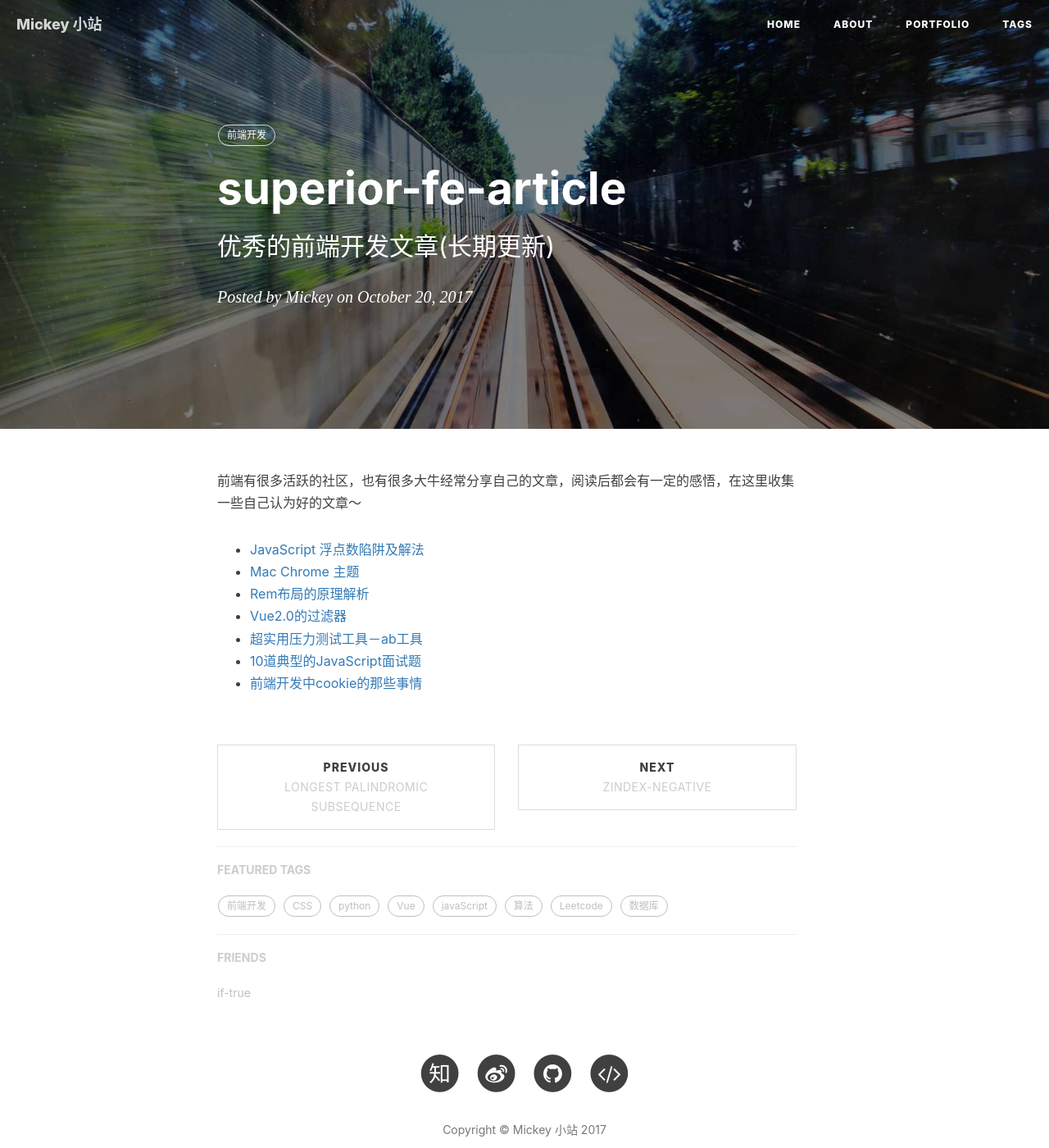
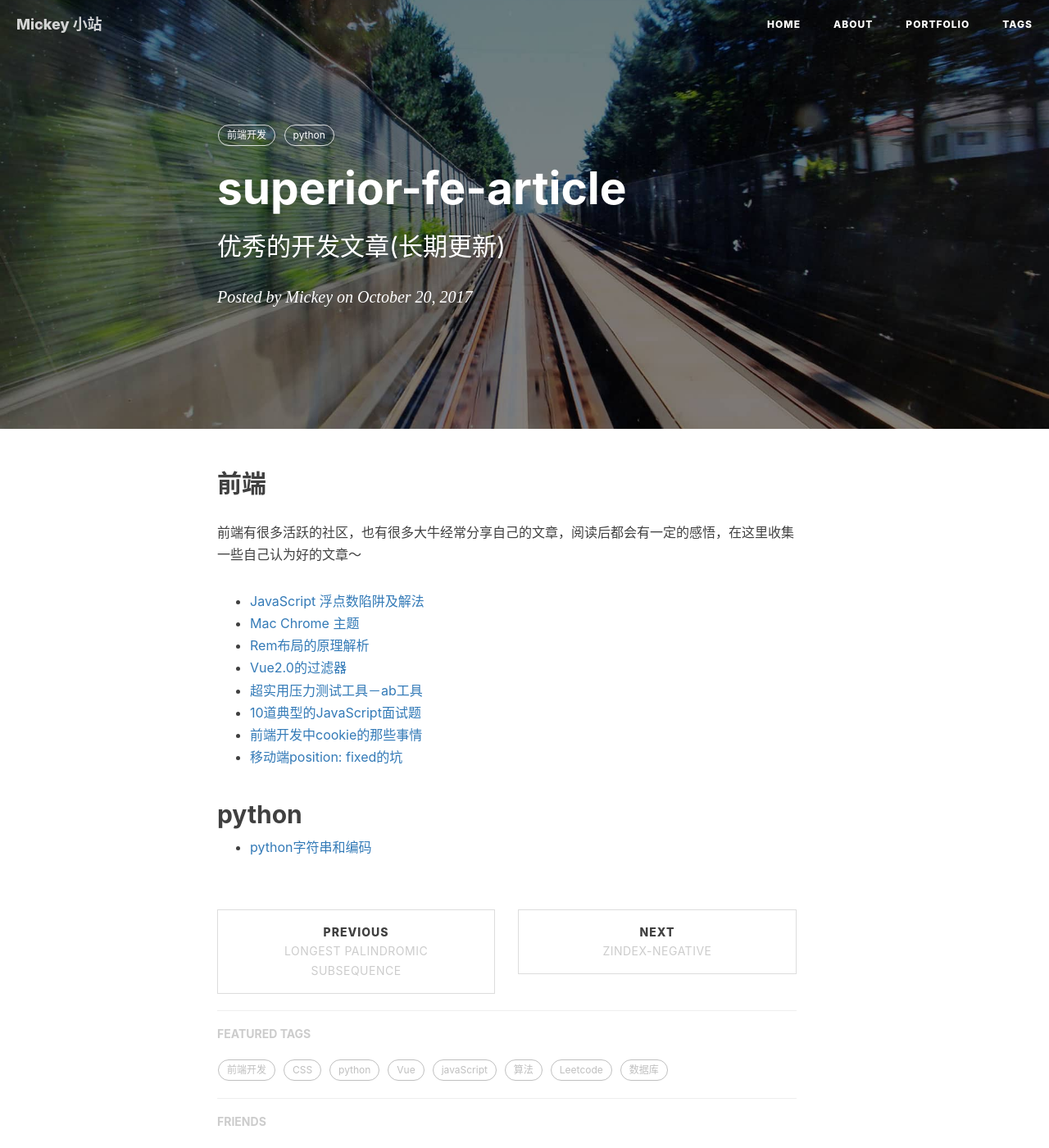
Before and after one commit to mickey0524/mickey0524.github.io, a Jekyll site: the page built from _posts/2017-10-20-superior-article.md, in a window 1280 px wide and 1400 px high. Shown: the whole window at 82% size. Built offline with Jekyll 4.4.1, drawn with Linux system fonts in a browser that asks for light colours; nearby versions of some CDN libraries; comment, search, counter and statistics services are not loaded.

Commit message:
feat(article): 增加优秀的文章

```diff
--- a/_posts/2017-10-20-superior-fe-article.md
+++ b/_posts/2017-10-20-superior-article.md
@@ -1,13 +1,16 @@
 ---
 layout:     post
 title:      "superior-fe-article"
-subtitle:   "优秀的前端开发文章(长期更新)"
+subtitle:   "优秀的开发文章(长期更新)"
 date:       2017-10-20 16:00:00
 author:     "Mickey"
 header-img: "img/post-bg-2015.jpg"
 tags:
     - 前端开发
+    - python
 ---
+
+## 前端
 
 前端有很多活跃的社区，也有很多大牛经常分享自己的文章，阅读后都会有一定的感悟，在这里收集一些自己认为好的文章～
 
@@ -18,3 +21,8 @@ tags:
 * [超实用压力测试工具－ab工具](http://www.jianshu.com/p/43d04d8baaf7)
 * [10道典型的JavaScript面试题](http://www.css88.com/archives/7052)
 * [前端开发中cookie的那些事情](http://www.css88.com/archives/4637)
+* [移动端position: fixed的坑](http://efe.baidu.com/blog/mobile-fixed-layout/)
+
+## python
+
+* [python字符串和编码](字符串和编码)
```
